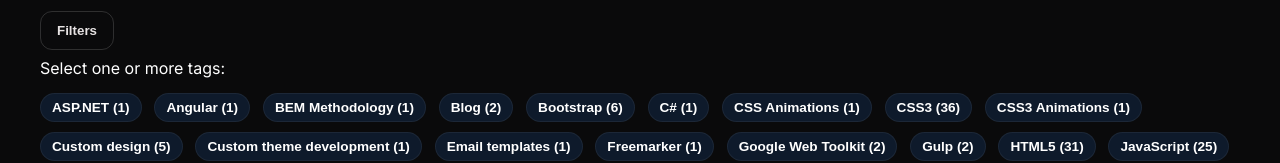
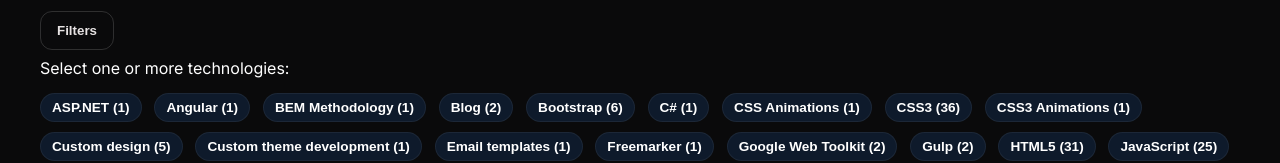
Before and after one commit to andreinemeti/portfolio-refactor, a Next.js app: page /projects in a window 1280 px wide. Both pictures are taken after a click on the button "Filters". Shown: the part 601-764 px from the top of the page. Built offline with nearby package versions, Linux system fonts and the light colour scheme.

Commit message:
label change

```diff
--- a/app/projects/page.tsx
+++ b/app/projects/page.tsx
@@ -111,7 +111,7 @@
             hidden={!showFilters}
             aria-hidden={!showFilters}
           >
-            <div className="section-subtitle">Select one or more tags:{' '}</div>
+            <div className="section-subtitle">Select one or more technologies:{' '}</div>
 
             <div
               className="pill-list filter-pill-list"
```
